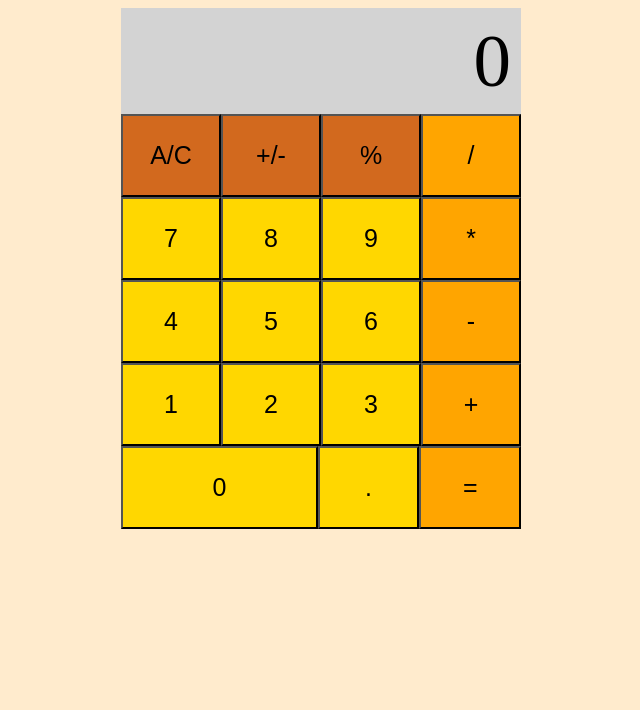
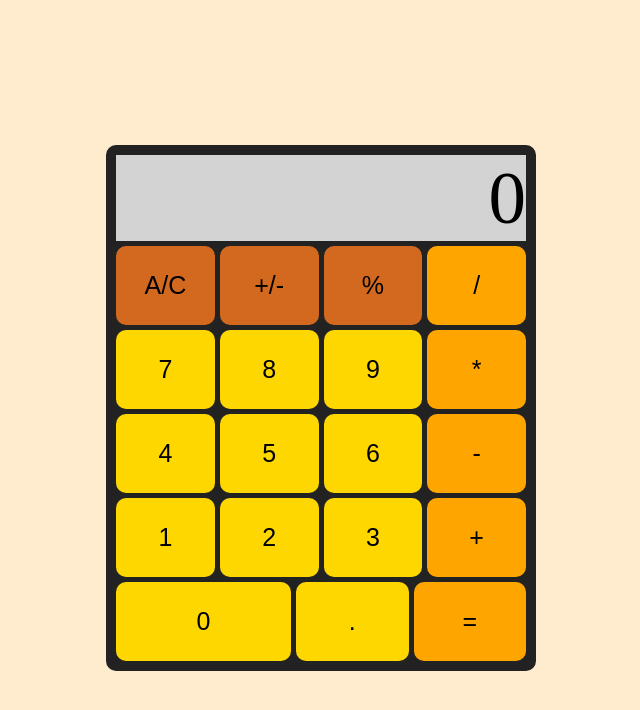
Before and after one commit to joeypizzas/odin-calculator, a plain HTML site: page index.html in a window 1280 px wide. Shown: the whole page, without its empty margins (319-959 px from the left). Drawn offline with Linux system fonts and the light colour scheme.

Commit message:
Added borders, rounded buttons, gaps between buttons

```diff
--- a/style.css
+++ b/style.css
@@ -4,50 +4,43 @@
     display: flex;
     justify-content: center;
     align-items: center;
+    height: 100vh;
     background-color: blanchedalmond;
 }
 
 #calculator {
     display: flex;
     flex-direction: column;
-    width: 400px;
+    width: 410px;
+    background-color: #222222;
+    border: 10px solid #222222;
+    border-radius: 10px;
+    gap: 5px
 }
 
 #display {
     display: flex;
     justify-content: right;
     background-color: lightgrey;
-    padding: 10px;
+    padding:
+    border: 5px solid black;
+
 }
 
 .displayInput {
-    font-size: 75px;;
+    font-size: 75px;
 }
 
-#firstRowButtons {
+#firstRowButtons, #secondRowButtons, #thirdRowButtons, #fourthRowButtons, #fifthRowButtons {
     display: flex;
-    width: 400px;
-}
-
-#secondRowButtons {
-    display: flex;
-}
-
-#thirdRowButtons {
-    display: flex;
-}
-
-#fourthRowButtons {
-    display: flex;
-}
-
-#fifthRowButtons {
-    display: flex;
+    gap: 5px;
 }
 
 .specialButton, .operator, .number, .zero {
     font-size: 25px;
     padding: 25px;
+    border: none;
+    border-radius: 10px;
 }
 
 .specialButton, .operator, .number {
@@ -55,7 +48,7 @@
 }
 
 .zero {
-    flex: 3;
+    flex: 2;
 }
 
 .specialButton {
```
